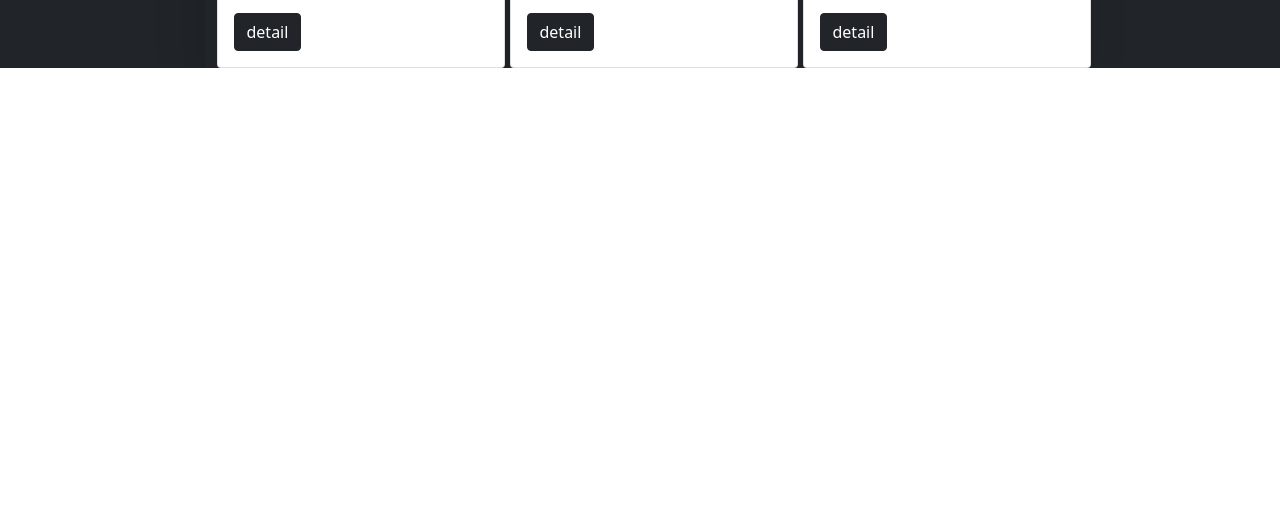
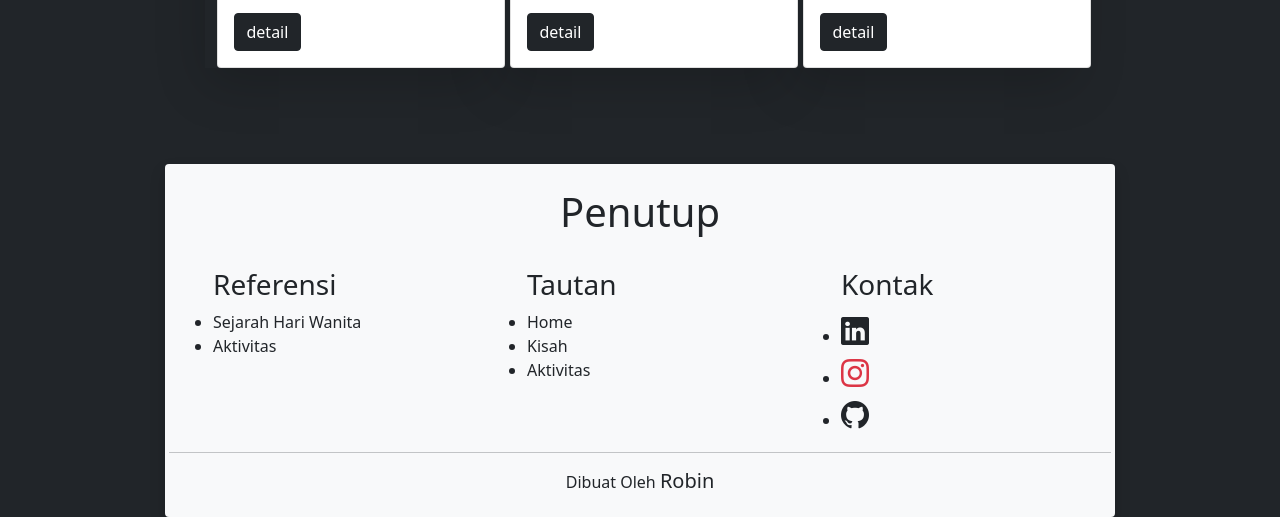
Before and after one commit to Bean791/Selamat-Hari-Wanita, a plain HTML site: page index.html in a window 1280 px wide. Shown: the part 4033-4550 px from the top of the page. Before the commit the page ends 4101 px from the top, so only its background shows below. Drawn offline with nearby package versions, Linux system fonts and the light colour scheme.

Commit message:
ffooter selesai

```diff
--- a/index.html
+++ b/index.html
@@ -4,6 +4,7 @@
     <link href="https://cdn.jsdelivr.net/npm/bootstrap@5.1.3/dist/css/bootstrap.min.css" rel="stylesheet" integrity="sha384-1BmE4kWBq78iYhFldvKuhfTAU6auU8tT94WrHftjDbrCEXSU1oBoqyl2QvZ6jIW3" crossorigin="anonymous" />
     <link href="https://fonts.googleapis.com/css2?family=Cinzel&family=Lobster&family=Open+Sans:ital@1&display=swap" rel="stylesheet">
     <link href="https://fonts.googleapis.com/css2?family=Lobster&display=swap" rel="stylesheet">
+    <link rel="stylesheet" href="https://cdn.jsdelivr.net/npm/bootstrap-icons@1.8.1/font/bootstrap-icons.css">
     <title>Hari Wanita</title>
   </head>
   <body style=>
@@ -59,7 +60,7 @@
                 <a class="nav-link fs-4 mx-2" href="#kegiatan">Aktivitas</a>
               </li>
               <li class="nav-item">
-                <a class="nav-link fs-4 mx-2" href="#foot">Penutupan</a>
+                <a class="nav-link fs-4 mx-2" href="#akhir">Penutupan</a>
               </li>
             </ul>
           </div>
@@ -126,9 +127,9 @@
     <!-- akhir -->
 
     <!-- Aktivitas -->
-    <section class="bg-dark"  id="kegiatan">
+    <section class="bg-dark">
       <svg xmlns="http://www.w3.org/2000/svg" viewBox="0 0 1440 320"><path fill="#f3f4f5" fill-opacity="1" d="M0,64L40,69.3C80,75,160,85,240,122.7C320,160,400,224,480,240C560,256,640,224,720,197.3C800,171,880,149,960,170.7C1040,192,1120,256,1200,250.7C1280,245,1360,171,1400,133.3L1440,96L1440,0L1400,0C1360,0,1280,0,1200,0C1120,0,1040,0,960,0C880,0,800,0,720,0C640,0,560,0,480,0C400,0,320,0,240,0C160,0,80,0,40,0L0,0Z"></path></svg>
-        <div class="container mt-5 pt-5">
+        <div class="container mt-5 pt-5" id="kegiatan">
           <div class="row">
             <div class="col-md-12">
               <h1 class="text-center fw-bold text-dark shadow p-2 bg-body rounded" style="font-family: 'Cinzel';">Aktivitas</h1>
@@ -401,6 +402,64 @@
 
     </section>
     <!-- akhir -->
+    <!-- penutup -->
+    <section id="akhir" class="bg-dark pt-5" >
+      <div class="container pt-5">
+        <div class="row justify-content-center">
+          <div class="col-md-10  shadow p-3 bg-light rounded mx-2">
+            <h1 class="text-center text-dark p-2 fs-1">Penutup</h1>
+            <div class="row justify-content-center">
+            <div class="col-md-4">
+            <ul>
+              <h3 class="mt-3 mb-2">Referensi</h3>
+              <li>
+                <a href="https://www.suara.com/news/2022/03/08/143556/sejarah-hari-perempuan-sedunia-peringatan-international-womens-day-yang-dirayakan-tiap-8-maret?page=2" class="text-decoration-none text-dark fs-6 ">Sejarah Hari Wanita</a>
+              </li>
+              <li>
+                <a href="https://www.liputan6.com/citizen6/read/3354052/10-cara-seru-dan-asyik-rayakan-hari-perempuan-internasional" class="text-decoration-none text-dark ">Aktivitas</a>
+              </li>
+            </ul>
+            </div>
+            <div class="col-md-4">
+            <ul>
+              <h3 class="mt-3 mb-2">Tautan</h3>
+              <li>
+                <a href="#" class="text-decoration-none text-dark  ">Home</a>
+              </li>
+              <li>
+                <a href="#awal" class="text-decoration-none text-dark ">Kisah</a>
+              </li>
+              <li>
+                <a href="#Kegiatan" class="text-decoration-none text-dark ">Aktivitas</a>
+              </li>
+            </ul>
+            </div>
+            <div class="col-md-4">
+            <ul>
+              <h3 class="mt-3 mb-2">Kontak</h3>
+              <li>
+                <a href="https://www.linkedin.com/in/robin-anthony-93b611229/" class="text-decoration-none text-dark  "><i class="bi bi-linkedin fs-3"></i></a>
+              </li>
+              <li>
+                <a href="https://www.instagram.com/robinant888/" class="text-decoration-none text-dark "><i class="bi bi-instagram text-danger fs-3"></i></a>
+              </li>
+              <li>
+                <a href="https://github.com/Bean791" class="text-decoration-none text-dark "><i class="bi bi-github fs-3"></i></a>
+              </li>
+            </ul>
+            </div>
+            <hr>
+            <div class="row justify-content-center">
+              <div class="col-md-12">
+                <h3 class="fs-6 text-center">Dibuat Oleh <a href="https://bean791.github.io/" class="text-decoration-none text-dark fs-5">Robin</a></h3>
+              </div>
+            </div>
+          </div>
+          </div>
+        </div>
+      </div>
+    </section>
+    <!-- Akhir -->
     <script src="https://cdn.jsdelivr.net/npm/bootstrap@5.1.3/dist/js/bootstrap.bundle.min.js" integrity="sha384-ka7Sk0Gln4gmtz2MlQnikT1wXgYsOg+OMhuP+IlRH9sENBO0LRn5q+8nbTov4+1p" crossorigin="anonymous"></script>
   </body>
 </html>
```
Also changed, not shown: gam/blob.svg (deleted), gam/gam1.png (deleted).
